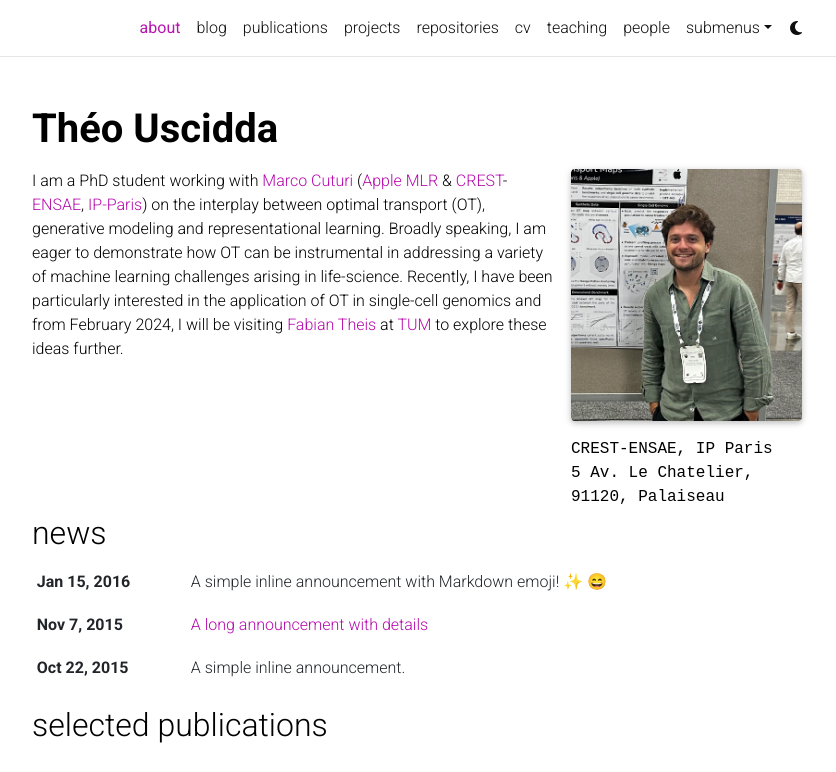
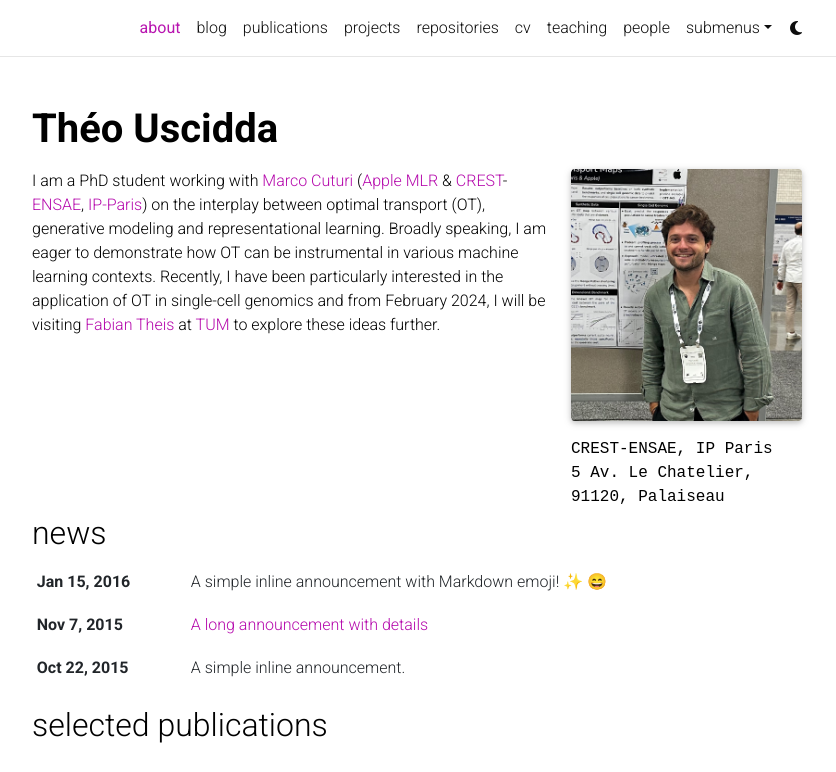
Before and after one commit to theouscidda6/theouscidda6.github.io, a Jekyll site: the page built from _pages/about.md, in a window 1280 px wide and 1061 px high, cut to the strip 0-772 px from the top of the window. Shown: the whole strip, without its empty margins (223-1059 px from the left). Built offline with Jekyll 4.4.1, drawn with Linux system fonts in a browser that asks for light colours; full-size pictures stand in for the smaller copies a plugin makes; emoji names are drawn with the system emoji font; some web fonts are replaced; comment, search, counter and statistics services are not loaded; a style sheet for code colours, icons or effects is not loaded.

Commit message:
modify biography

```diff
--- a/_pages/about.md
+++ b/_pages/about.md
@@ -18,4 +18,4 @@
 social: true  # includes social icons at the bottom of the page
 ---
 
-I am a PhD student working with [Marco Cuturi](https://marcocuturi.net/) ([Apple MLR](https://machinelearning.apple.com/) & [CREST](https://crest.science/)-[ENSAE](https://www.ensae.fr/), [IP-Paris](https://www.ip-paris.fr/)) on the interplay between optimal transport (OT), generative modeling and representational learning. Broadly speaking, I am eager to demonstrate how OT can be instrumental in addressing a variety of machine learning challenges arising in life-science. Recently, I have been particularly interested in the application of OT in single-cell genomics and from February 2024, I will be visiting [Fabian Theis](https://www.helmholtz-munich.de/en/icb/pi/fabian-theis) at [TUM](https://www.tum.de/en/) to explore these ideas further.
+I am a PhD student working with [Marco Cuturi](https://marcocuturi.net/) ([Apple MLR](https://machinelearning.apple.com/) & [CREST](https://crest.science/)-[ENSAE](https://www.ensae.fr/), [IP-Paris](https://www.ip-paris.fr/)) on the interplay between optimal transport (OT), generative modeling and representational learning. Broadly speaking, I am eager to demonstrate how OT can be instrumental in various machine learning contexts. Recently, I have been particularly interested in the application of OT in single-cell genomics and from February 2024, I will be visiting [Fabian Theis](https://www.helmholtz-munich.de/en/icb/pi/fabian-theis) at [TUM](https://www.tum.de/en/) to explore these ideas further.
```
